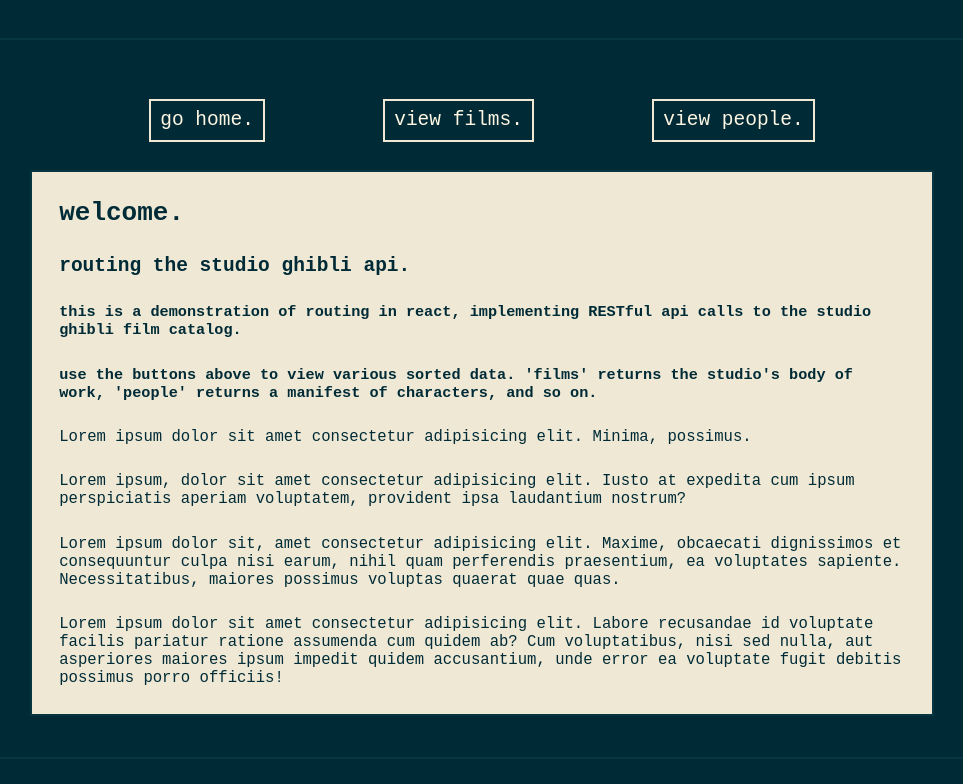
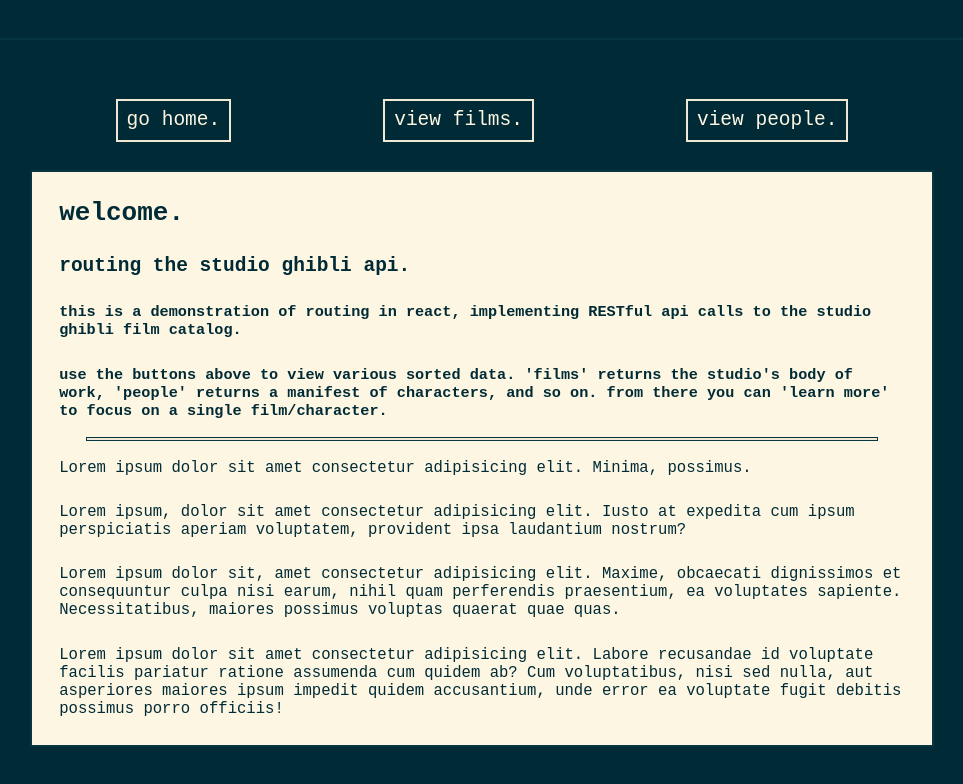
Before and after one commit to plebtech/ib-lab-routing-in-react, a React (Create React App) app: page / in a window 1280 px wide. Shown: the top 784 px of the page, without its empty margins (158-1121 px from the left). Built offline with nearby package versions, Linux system fonts and the light colour scheme.

Commit message:
more styling tweaks.

```diff
--- a/src/components/Home.jsx
+++ b/src/components/Home.jsx
@@ -10,7 +10,8 @@
                 <h1>welcome.</h1>
                 <h2>routing the studio ghibli api.</h2>
                 <h3>this is a demonstration of routing in react, implementing RESTful api calls to the studio ghibli film catalog.</h3>
-                <h3>use the buttons above to view various sorted data. 'films' returns the studio's body of work, 'people' returns a manifest of characters, and so on.</h3>
+                <h3>use the buttons above to view various sorted data. 'films' returns the studio's body of work, 'people' returns a manifest of characters, and so on. from there you can 'learn more' to focus on a single film/character.</h3>
+                <hr />
                 <p>Lorem ipsum dolor sit amet consectetur adipisicing elit. Minima, possimus.</p>
                 <p>Lorem ipsum, dolor sit amet consectetur adipisicing elit. Iusto at expedita cum ipsum perspiciatis aperiam voluptatem, provident ipsa laudantium nostrum?</p>
                 <p>Lorem ipsum dolor sit, amet consectetur adipisicing elit. Maxime, obcaecati dignissimos et consequuntur culpa nisi earum, nihil quam perferendis praesentium, ea voluptates sapiente. Necessitatibus, maiores possimus voluptas quaerat quae quas.</p>
--- a/src/index.css
+++ b/src/index.css
@@ -12,10 +12,17 @@
     background-color: #002b36;
 }
 
+hr {
+    margin: 1% 5%;
+    border: 1px solid #073642;
+    padding: 1px;
+    background-color: #eee8d5;
+}
+
 #controls {
     display: flex;
     flex-flow: row wrap;
-    justify-content: space-evenly;
+    justify-content: space-around;
 }
 #controls > a {
     border: 2px solid #eee8d5;
@@ -25,7 +32,7 @@
 
 #panel {
     border: 2px solid #073642;
-    background-color: #eee8d5;
+    background-color: #fdf6e3;
 }
 #panel > * {
     color: #002b36;
```
